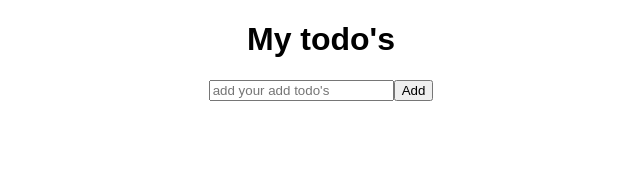
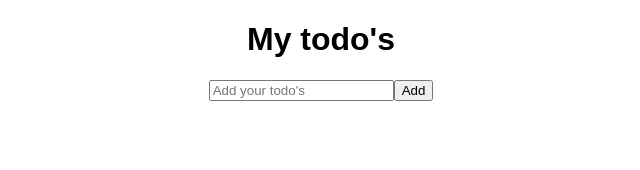
Before and after one commit to Satiz-M/todo-app-test, a React (Create React App) app: page / in a window 1280 px wide. Shown: the top 170 px of the page, without its empty margins (319-959 px from the left). Built offline with nearby package versions, Linux system fonts and the light colour scheme.

Commit message:
initial commit

```diff
--- a/src/components/AddTodo.js
+++ b/src/components/AddTodo.js
@@ -10,7 +10,7 @@ export default function AddTodo({
       <input
         type="text"
         value={inputs} //props.inputs
-        placeholder="add your add todo's"
+        placeholder="Add your todo's"
         onChange={handleChange} //props.handleChange
       ></input>
       <button type="submit" onClick={handleClick} /*props.handleClick*/>
```
